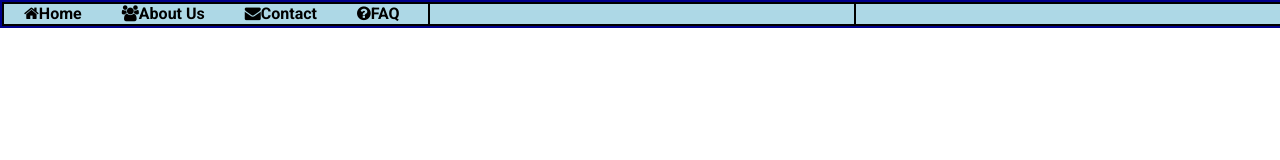
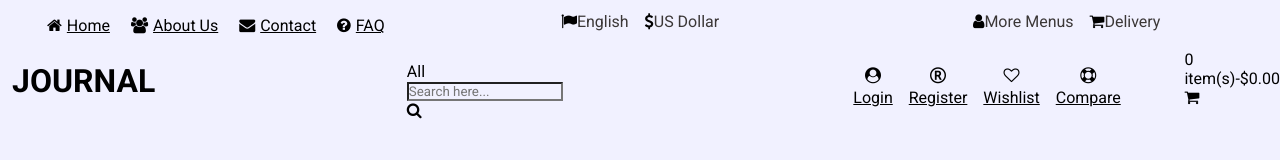
Before and after one commit to w3villa-riya-srivastava/Ecommerce, a plain HTML site: page index.html in a window 1280 px wide. Drawn offline with Linux system fonts and the light colour scheme.

Commit message:
First Section Created

```diff
--- a/Assets/style.css
+++ b/Assets/style.css
@@ -1,47 +1,42 @@
 *{
     font-family: "Roboto", sans-serif;
-    /* border: 2px solid black; */
     margin:0px;
     padding:0px;
+    background-color: #f1f1ff;
+    color: black;
     ul{
         list-style: none;
     }
-}
-.main-wrapper{
-    height:100%;
-    width: 100%;
-    border: 2px solid darkblue;
-}
-.main-wrapper header{
-    height: 40px;
-}
-.header{
-    display: flex;
-    border:1px solid black;
-}
-.header .left, .center, .right{
-    background-color: lightblue;
-    border: 1px solid black;
-    height:20px;
-    width: 600px;
+    ul li{
+        text-decoration-style: none;
+        color:rgb(59, 55, 55);
+    }
 
 }
-.left ul{
-    display: flex;
-    /* margin-inline: 20px; */
-}
-.left li{
-    font-weight: bold;
-    margin-inline: 20px;
-}
-i .fa-solid fa-house{
-    size: 60px;
-
-}
-.left ul li i{
-    size: 50px;
+.div-setbetween ul li a i{
+    padding:5px;
 }
 
-.fa{
-    color: black;
+/* Top-Head */
+.wrapper{
+    max-width: 1398px;
+    margin: auto;
+    display: flex;
 }
+.div-setbetween{
+    width: 466px;
+    padding: 12px;
+}
+.div-setbetween ul{
+   text-align: center;
+   color: black;
+}
+.div-setbetween ul li{
+   display: inline-block;
+   margin-inline: 6px;
+}
+
+.div-setbetween ul li a:hover{
+    cursor: pointer;
+    color: blue;
+ }
--- a/index.html
+++ b/index.html
@@ -12,22 +12,83 @@
 <!-- <link rel="stylesheet" href="https://maxcdn.bootstrapcdn.com/bootstrap/3.4.1/css/bootstrap.min.css"> -->
 </head>
 <body>
-    <div></div>
- <div class = "main-wrapper">
-            <div class="header">
-                <div class="left">
+    <header>
+            <div class="top-head">
+                <div class = "wrapper">
+                <div class= "div-setbetween">
                     <ul>
-                        <li><i class="fa fa-home"></i>Home</li>
-                        <li><i class="fa fa-group"></i>About Us</li>
-                        <li><i class="fa fa-envelope"></i>Contact</li>
-                        <li><i class="fa fa-question-circle"></i>FAQ</li>
+                        <li><a href=""><i class="fa fa-home"></i>Home</a></li>
+                        <li><a href=""><i class="fa fa-group"></i>About Us</a></li>
+                        <li><a href=""><i class="fa fa-envelope"></i>Contact</a></li>
+                        <li><a href=""><i class="fa fa-question-circle"></i>FAQ</a></li>
                     </ul>
                 </div>
-                <div class="center"></div>
-                <div class="right"></div>
+                <div class="div-setbetween">
+                    <ul>
+                        <li><i class="fa fa-flag"></i>English</li>
+                        <li><i class="fa fa-dollar"></i>US Dollar</li>
+                    </ul>
+                </div>
+                <div class="div-setbetween">
+                    <ul>
+                        <li><i class="fa fa-user"></i>More Menus</li>
+                        <li><i class="fa fa-shopping-cart"></i>Delivery</li>
+                    </ul>
+                </div>
+                </div>
             </div>
-        </div>
+            <div class="mid-head">
+                <div class="wrapper">
+                    <div class="div-setbetween">
+                        <h1>JOURNAL</h1>
+                    </div>
+                    <div class="div-setbetween">
+                        <div class="scroll-box">
+                            <div>All</div>
+                            <div><input type="text" placeholder="Search here..."></div>
+                            <div><i class="fa fa-search"></i></div>
+                        </div>
+                    </div>
+                    <div class="div-setbetween">
+                        <ul>
+                            <li>
+                                <a href="">
+                                    <div><i class="fa fa-user-circle"></i></div>
+                                    <div>Login</div>
+                                </a>
+                            </li>
+                            <li>
+                                <a href="">
+                                    <div><i class="fa fa-registered"></i></div>
+                                    <div>Register</div>
+                                </a>
+                            </li>
+                            <li>
+                                <a href="">
+                                    <div><i class="fa fa-heart-o"></i></div>
+                                    <div>Wishlist</div>
+                                </a>
+                            </li>
+                            <li>
+                                <a href="">
+                                    <div><i class="fa fa-life-bouy"></i></div>
+                                    <div>Compare</div>
+                                </a>
+                            </li>
+                        </ul>
+                    </div>
+                    <div>
+                        <div>0 item(s)-$0.00</div>
+                        <div><i class="fa fa-shopping-cart"></i></div>
+                    </div>
+                </div>
+            </div>
+            <div class="bottomHead">
+                <div class="wrapper">
+                </div>
+            </div>
 
+</header>
 
 </body>
 </html>
```
